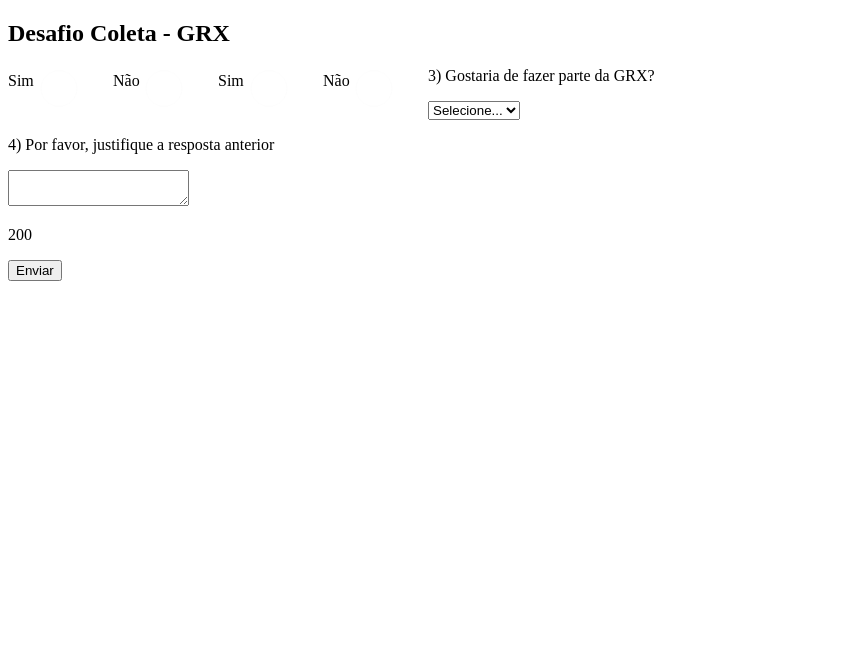
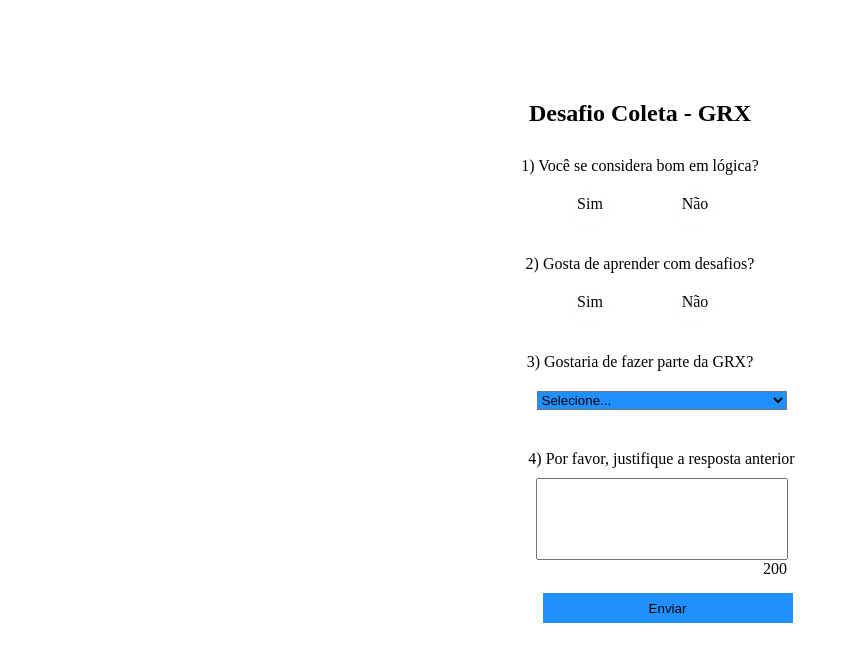
Before and after one commit to EnzoThome-et/desafio-coleta-2, a React (Create React App) app in the folder app/frontend/: page / in a window 1280 px wide. Shown: the top 662 px of the page, without its empty margins (0-850 px from the left). Built offline with nearby package versions, Linux system fonts and the light colour scheme.

Commit message:
style: formPage css

```diff
--- a/app/frontend/src/pages/FormPage.tsx
+++ b/app/frontend/src/pages/FormPage.tsx
@@ -1,52 +1,63 @@
 import React, {useState} from 'react';
 import { textAreaCounter } from '../services/counter';
 import { useForm } from 'react-hook-form';
+import '../styles/form.css';
 import '../styles/button.css';
 
 const Page = () => {
-	const { register, handleSubmit } = useForm();
+	const { register, formState: { errors }, handleSubmit } = useForm();
 	const [data, setData] = useState('');
 	return (
-		<>
+		<main className="formContainer">
 			<form onSubmit={handleSubmit((data) => setData(JSON.stringify(data)))}>
 				<h2> Desafio Coleta - GRX </h2>
 
+				<p>1) Você se considera bom em lógica? </p>
+				<div className="firstQuestionContainer">
 					<div className="button">
-					<input type="radio" id="SR1" value="Sim" {...register('Pergunta1')} />
+						<input type="radio" id="SR1" value="Sim" {...register('Pergunta1', {required: true})} />
 						<label htmlFor="SR1">Sim</label>
 					</div>
 					<div className="button">
-					<input type="radio" id="NR1" value="Não" {...register('Pergunta1')} />
+						<input type="radio" id="NR1" value="Não" {...register('Pergunta1', {required: true})} />
 						<label htmlFor="NR1">Não</label>
 					</div>
+				</div>
+				{errors.Pergunta1?.type === 'required' && 'Resposta obrigatória'}
 
+				<p>2) Gosta de aprender com desafios? </p>
+				<div className="secondQuestionContainer">
 					<div className="button">
-					<input type="radio" id="SR2" value="Não" {...register('Pergunta2')} />
+						<input type="radio" id="SR2" value="Sim" {...register('Pergunta2', {required: true})} />
 						<label htmlFor="SR2">Sim</label>
 					</div>
 					<div className="button">
-					<input type="radio" id="NR2" value="Não" {...register('Pergunta2')} />
+						<input type="radio" id="NR2" value="Não" {...register('Pergunta2', {required: true})} />
 						<label htmlFor="NR2">Não</label>
 					</div>
+				</div>
+				{errors.Pergunta2?.type === 'required' && 'Resposta obrigatória'}
 
 				<p data-testid="question-three"> 3) Gostaria de fazer parte da GRX? </p>
-				<select {...register('Pergunta3')}>
+				<select {...register('Pergunta3', { required: true })}>
 					<option value="">Selecione...</option>
 					<option value="Sim">Sim</option>
 					<option value="Não">Não</option>
 					<option value="Não Sei">Não Sei</option>
 					<option value="Agora !!">Agora !!</option>
 				</select>
+				{errors.Pergunta3?.type === 'required' && 'Selecione uma opção'}
 
-				<p data-testid="question-four"> 4) Por favor, justifique a resposta anterior </p>
-				<textarea {...register('Pergunta4')} className="textarea" id="fourth-response" minLength={15} maxLength={200} onChange={() => { textAreaCounter();}}/>
+				<p data-testid="question-four" className="question-four"> 4) Por favor, justifique a resposta anterior </p>
+				<textarea {...register('Pergunta4', {required: true})} className="textarea" id="fourth-response" minLength={15} maxLength={200} onChange={() => { textAreaCounter();}}/>
 				<p className="counter">200</p>
+				{errors.Pergunta4?.type === 'required' && 'Justifique sua resposta!'}
 
-				<button type="submit">Enviar</button>
+				<button type="submit" className="submit">Enviar</button>
 				<p>{data}</p>
 			</form>
 
-		</>
+		</main>
 	);
 };
 
--- a/app/frontend/src/styles/button.css
+++ b/app/frontend/src/styles/button.css
@@ -22,8 +22,9 @@
   }
 
   .button input[type="radio"]:checked + label {
-    background: #20b8be;
+    background: DodgerBlue;
     border-radius: 4px;
+    border: 1px solid black;
   }
 
   .button label {
@@ -31,3 +32,14 @@
     z-index: 90;
     line-height: 1.8em;
   }
+
+  .submit {
+    background: DodgerBlue;
+    border: none;
+    height: 30px;
+    width: 250px;
+    cursor: pointer;
+    margin-top: 15px;
+    margin-left: 55px;
+    margin-bottom: 15px;
+  }
--- /dev/null
+++ b/app/frontend/src/styles/form.css
@@ -0,0 +1,61 @@
+* {
+    margin: 0%;
+    padding: 0%;
+}
+
+body {
+    text-align: center;
+
+}
+
+form {
+    margin-top: 100px;
+    display: flex;
+    flex-direction: column;
+    align-items: center;
+    justify-content: center;
+}
+
+.firstQuestionContainer {
+     margin-left: 10px;
+     margin-bottom: 15px;
+     margin-top: 15px;
+     padding-bottom: 10px;
+}
+
+.secondQuestionContainer {
+    margin-top: 15px;
+    margin-bottom: 15px;
+    margin-left: 10px;
+    padding-bottom: 10px;
+}
+
+
+.question-four {
+    padding-top: 10px;
+    padding-bottom: 10px;
+    margin-left: 43px;
+}
+
+select {
+    width: 250px;
+    margin-top: 20px;
+    margin-left: 43px;
+    margin-bottom: 30px;
+    background-color: DodgerBlue;
+}
+
+textarea {
+    resize: none;
+    height: 80px;
+    width: 250px;
+    margin-left: 43px;
+}
+
+.counter {
+margin-left: 270px;
+}
+
+h2 {
+    margin-bottom: 30px;
+}
```
Lines whose indentation alone changed are shown as unchanged.
